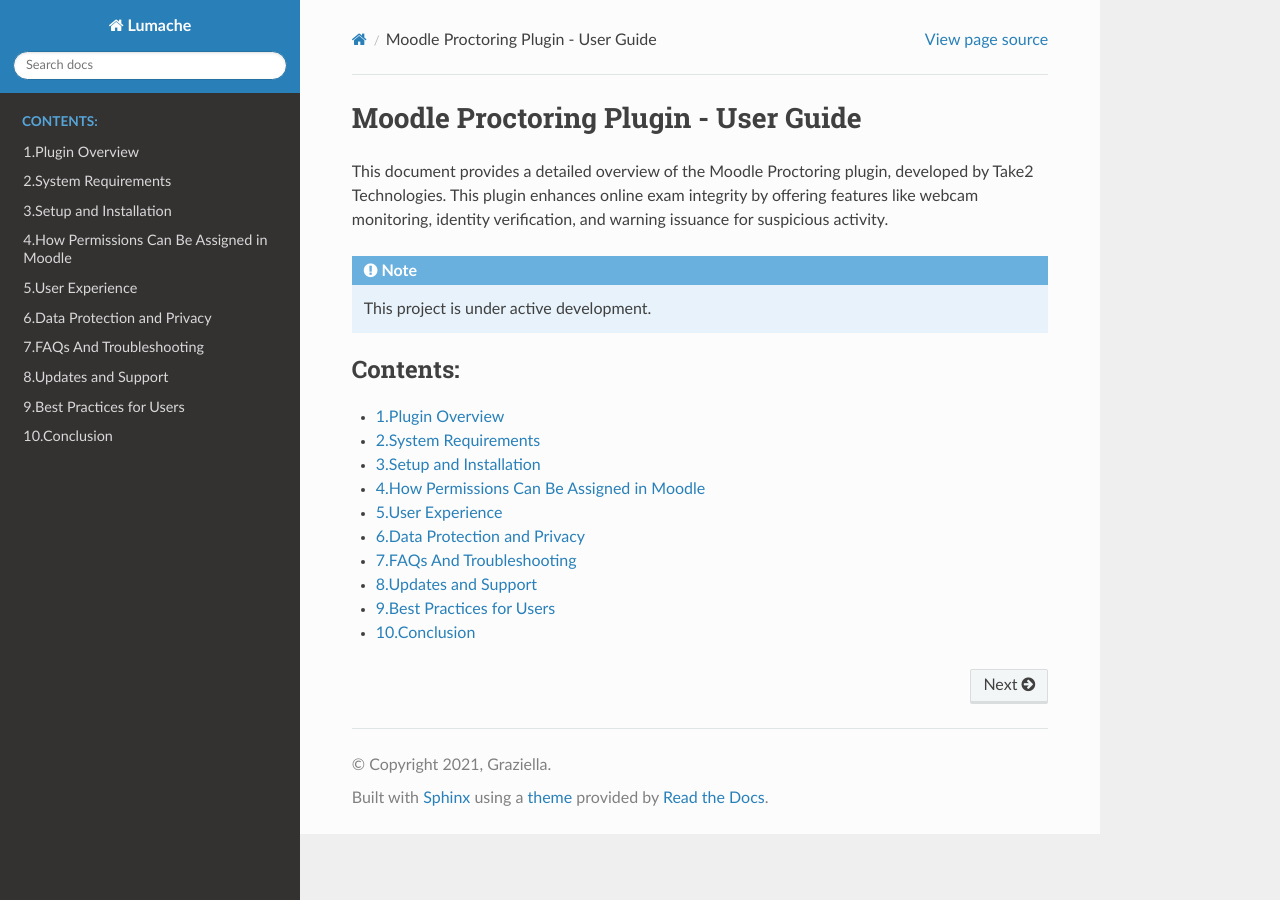
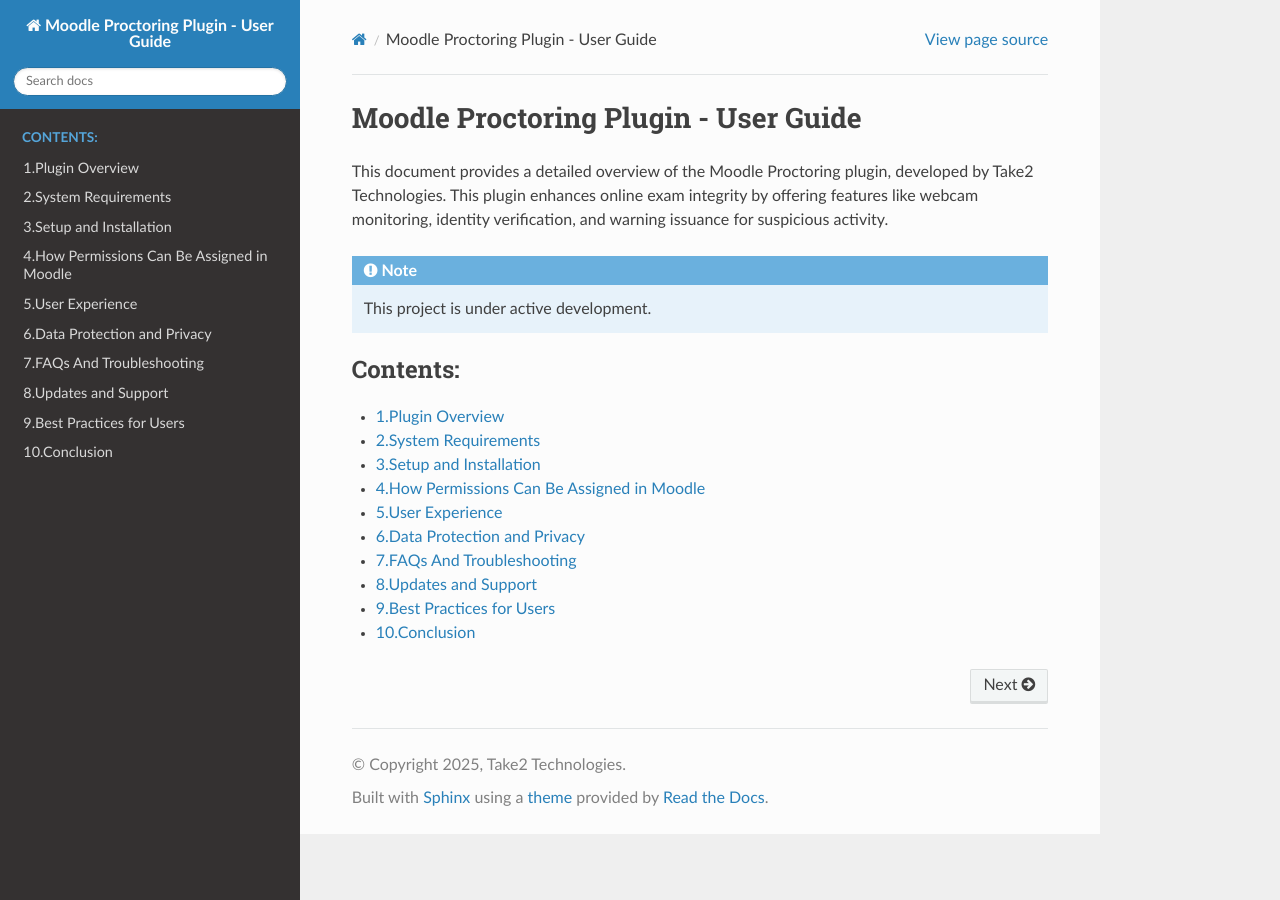
Before and after one commit to Yogeshtake2/readthedoc, a Sphinx documentation site: the page built from docs/source/index.rst, in a window 1280 px wide. Built offline with Sphinx 7.4.7 and the Read the Docs theme 3.1.0, drawn with Linux system fonts in a browser that asks for light colours.

Commit message:
Update conf.py

```diff
--- a/docs/source/conf.py
+++ b/docs/source/conf.py
@@ -2,12 +2,12 @@
 
 # -- Project information
 
-project = 'Lumache'
-copyright = '2021, Graziella'
-author = 'Graziella'
+project = 'Moodle Proctoring Plugin - User Guide'
+copyright = '2025, Take2 Technologies'
+author = 'Yogesh Sharma'
 
-release = '0.1'
-version = '0.1.0'
+release = '4.2.9'
+version = '1.0'
 
 # -- General configuration
 
```
